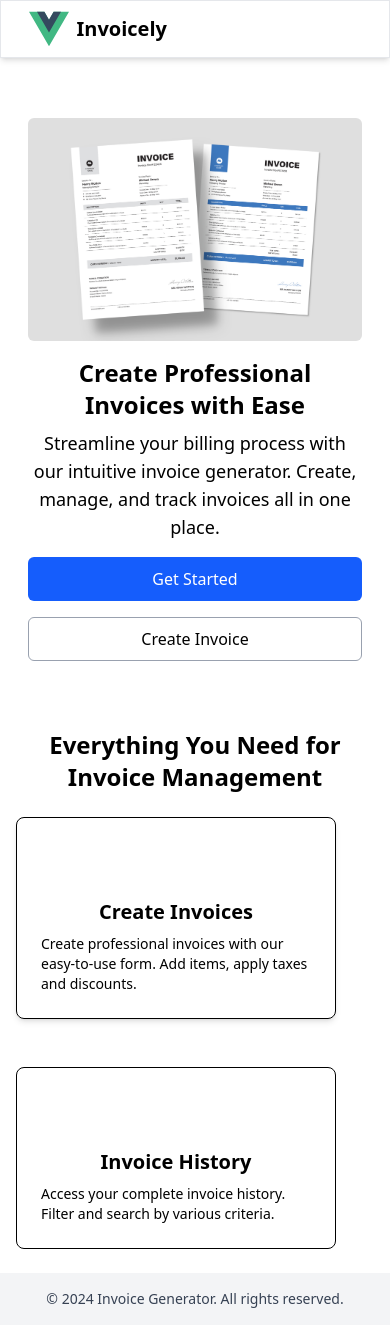
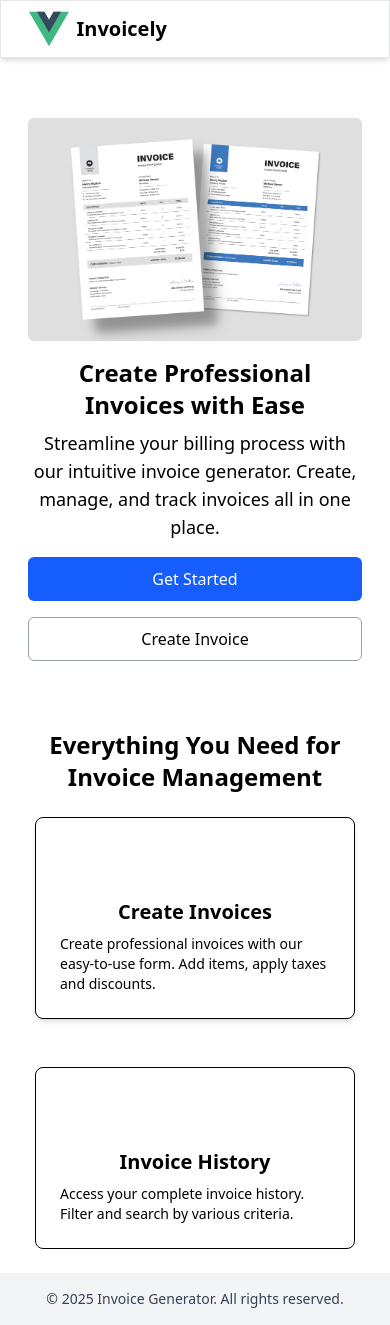
Before and after one commit to harshshrivastava24/invoice-generate-frontend, a Vue app: page / in a window 390 px wide. Built offline with nearby package versions, Linux system fonts and the light colour scheme; some icons are missing.

Commit message:
Corrected Landing

```diff
--- a/index.html
+++ b/index.html
@@ -5,7 +5,7 @@
   <meta charset="UTF-8">
   <link rel="icon" href="/favicon.ico">
   <meta name="viewport" content="width=device-width, initial-scale=1.0">
-  <title>Vite App</title>
+  <title>Invoicely</title>
 </head>
 
 <body>
--- a/src/App.vue
+++ b/src/App.vue
@@ -7,7 +7,7 @@
         </main>
 
         <footer class="bg-gray-100 text-center py-4 text-gray-700 text-sm">
-            &copy; 2024 Invoice Generator. All rights reserved.
+            &copy; 2025 Invoice Generator. All rights reserved.
         </footer>
     </div>
 </template>
--- a/src/components/LandingPage.vue
+++ b/src/components/LandingPage.vue
@@ -31,7 +31,7 @@
     </h1>
 
 
-    <div class="flex flex-col md:flex-row md:gap-16 gap-12 justify-center items-stretch">
+    <div class="flex flex-col items-center md:flex-row md:gap-16 gap-12 justify-center md:items-stretch">
 
       <div class="flex flex-col items-center justify-center border rounded-lg p-6 max-w-xs w-full md:flex-1 shadow-md">
         <RiFileTextLine class="w-10 h-10 mb-4" />
--- a/src/components/Navbar.vue
+++ b/src/components/Navbar.vue
@@ -3,8 +3,10 @@
     <div class="border border-gray-200 shadow-md">
         <nav class="flex items-center justify-between w-[92%] px-3 py-2 md:px-6 md:py-4 mx-auto">
             <div class="flex items-center gap-2">
-                <img src="../assets/logo.svg" class="h-10 w-10" alt="Logo">
-                <h1 class="font-bold text-xl md:text-2xl">Invoicely</h1>
+                <router-link to="/"><img src="../assets/logo.svg" class="h-10 w-10" alt="Logo"></router-link>
+                <router-link to="/">
+                    <h1 class="font-bold text-xl md:text-2xl">Invoicely</h1>
+                </router-link>
             </div>
 
             <!-- Center Menu Items -->
```
Also changed, not shown: 1 other file (tests, documents, lock files or other folders).
